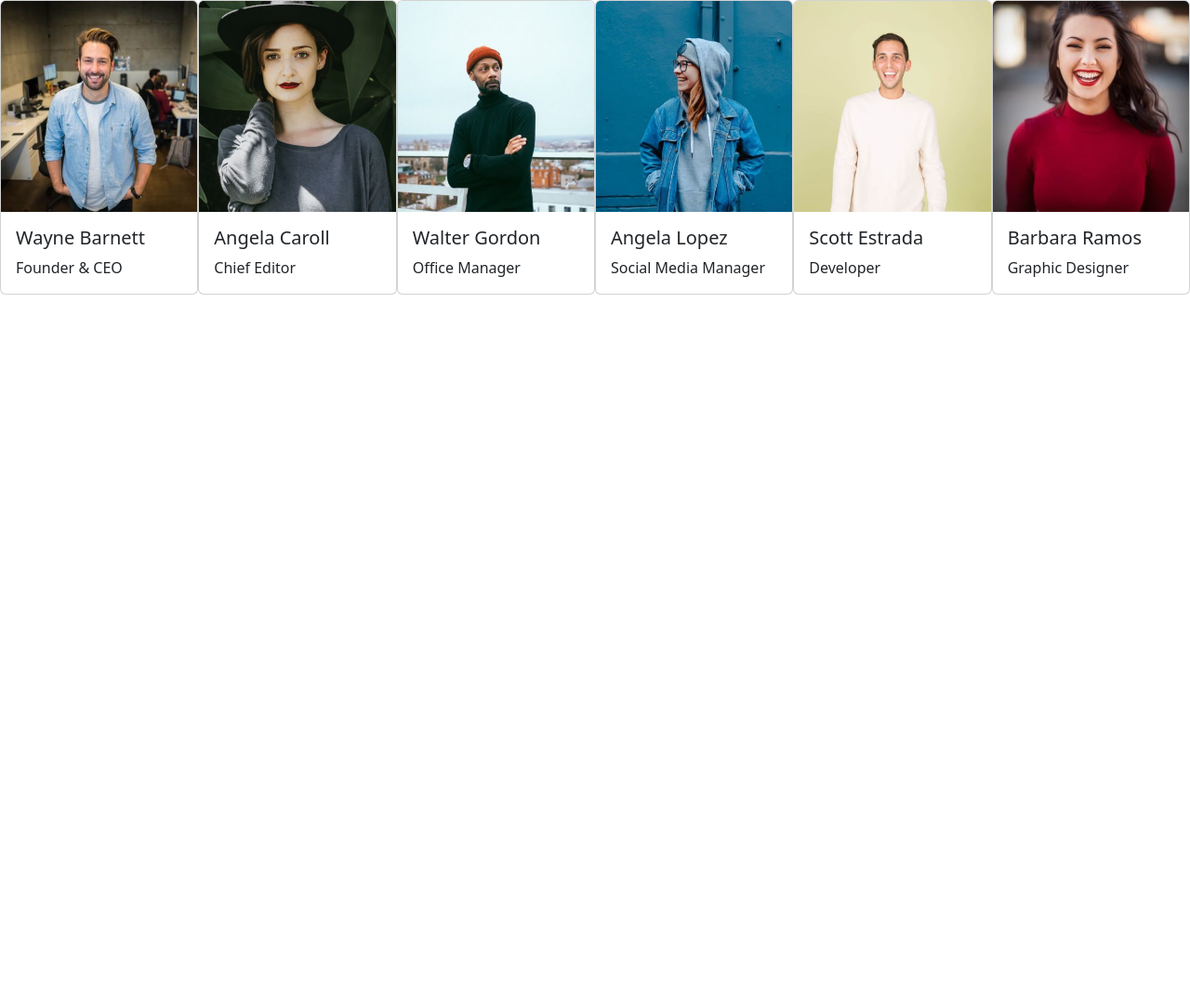
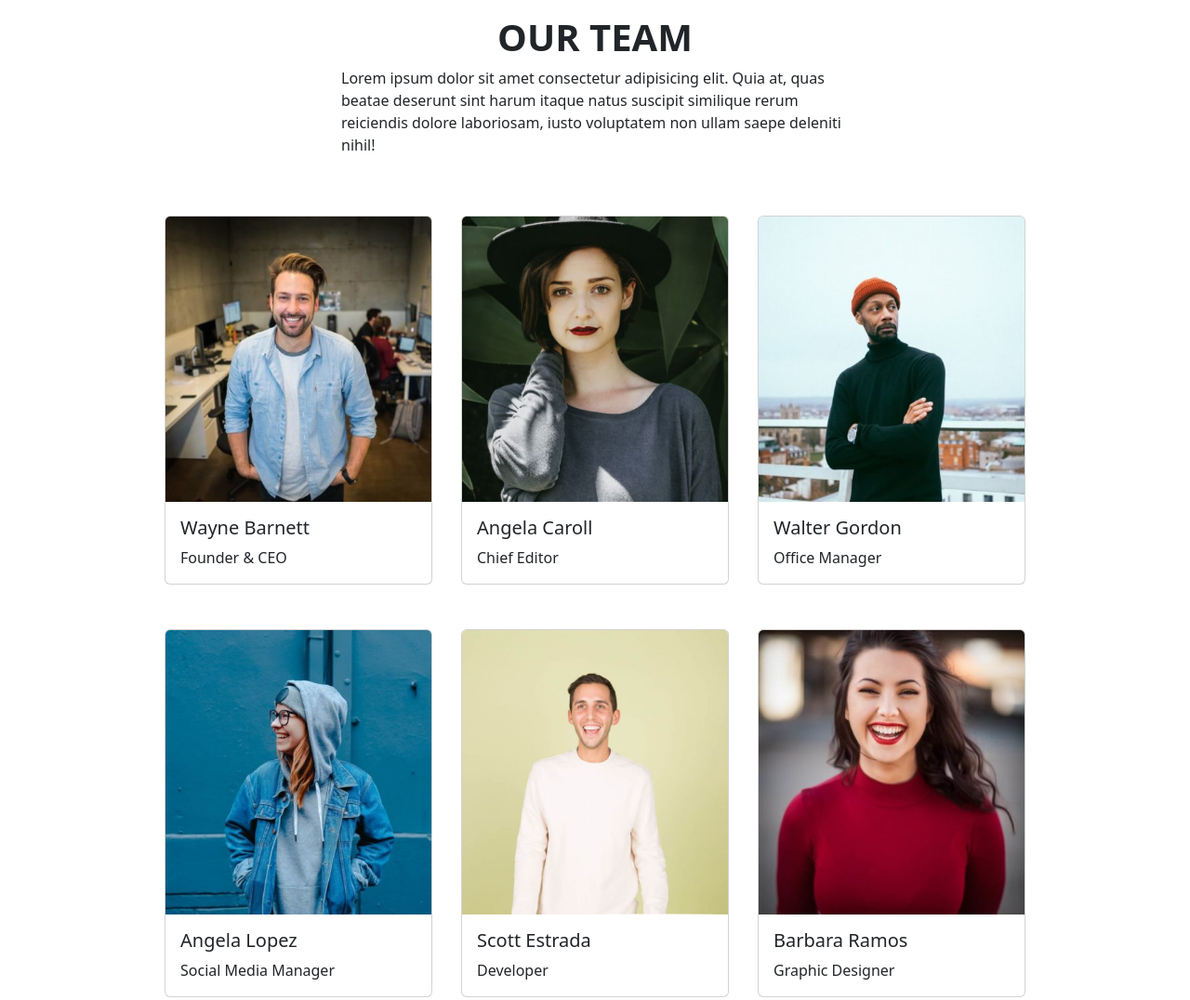
Before and after one commit to umbertofaenza/js-our-team, a plain HTML site: page index.html in a window 1280 px wide. Shown: the whole page at 93% size. Before the commit the page ends 800 px from the top, so only its background shows below. Drawn offline with nearby package versions, Linux system fonts and the light colour scheme.

Commit message:
feat_css-js: general style

```diff
--- a/index.html
+++ b/index.html
@@ -21,7 +21,21 @@
 </head>
 
 <body>
-    <div id="par-container" class="d-flex"></div>
+    <main>
+        <div class="container">
+            <div class="row justify-content-center">
+                <h1 class="text-center fw-semibold mt-3">OUR TEAM</h1>
+                <p class="w-50">Lorem ipsum dolor sit amet consectetur adipisicing elit. Quia at, quas beatae deserunt
+                    sint harum
+                    itaque natus suscipit similique rerum reiciendis dolore laboriosam, iusto voluptatem non ullam saepe
+                    deleniti nihil!</p>
+            </div>
+            <div class="row justify-content-center">
+                <div id="par-container" class="col-10 d-flex flex-wrap justify-content-between my-5"></div>
+            </div>
+        </div>
+
+    </main>
 
 </body>
 
--- a/js/main.js
+++ b/js/main.js
@@ -58,7 +58,7 @@ for (const member of ourTeam) {
 // #BONUS2: organise members in cards
 for (const member of ourTeam) {
   targetContainer.innerHTML += `
-    <div class="card" style="width: 18rem;">
+    <div class="card mb-5" style="width: 18rem;">
     <img src="../img/${member.pic}" class="card-img-top">
     <div class="card-body">
       <h5 class="card-title">${member.name}</h5>
```
